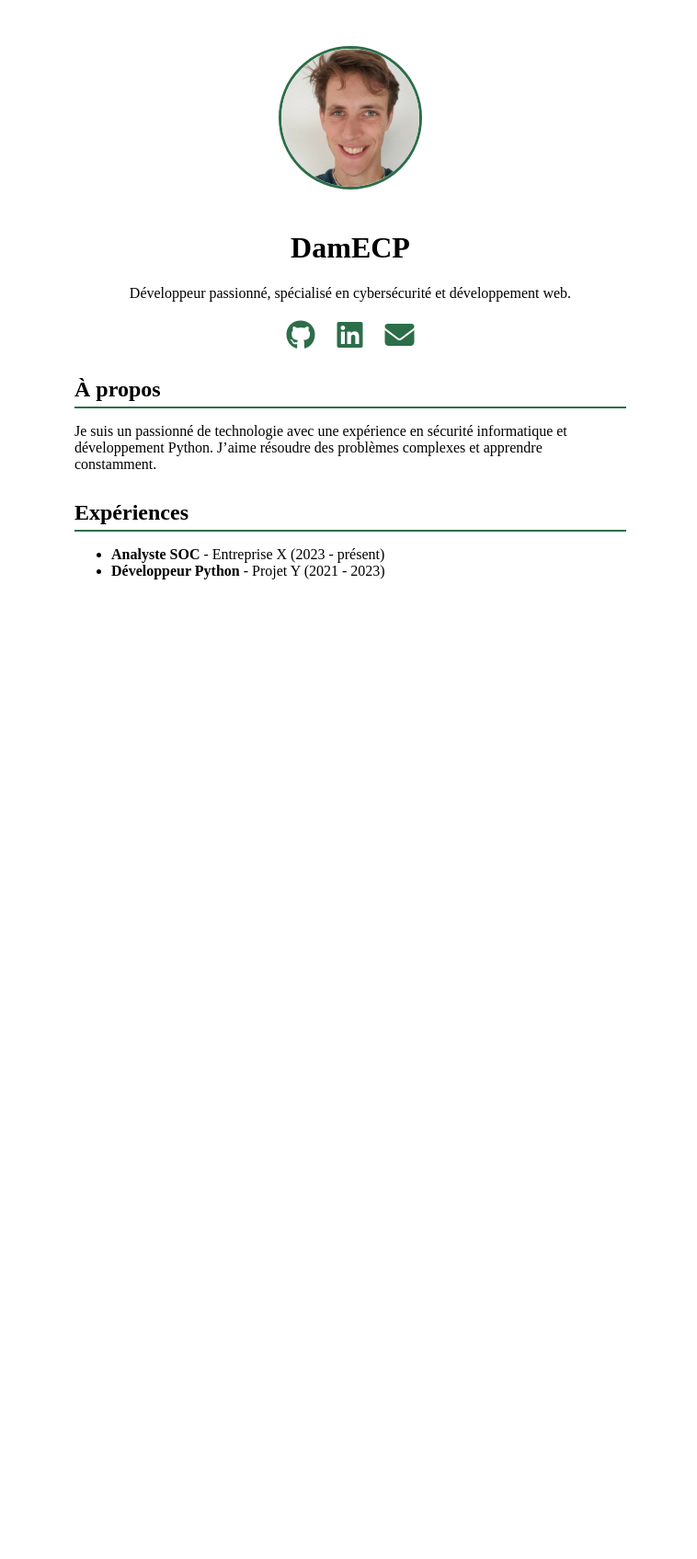
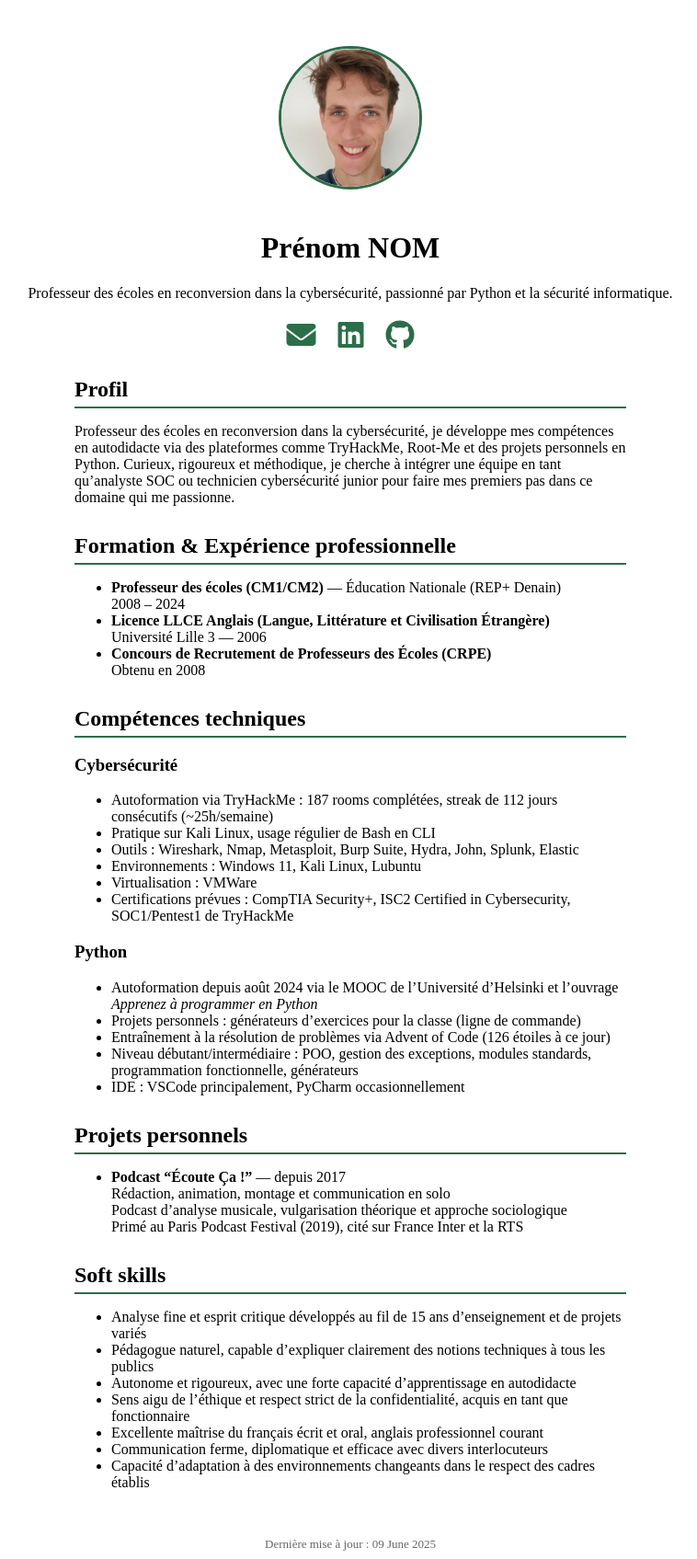
Before and after one commit to DamECP/damECP.github.io, a Jekyll site: the page built from index.md, in a window 1280 px wide. Shown: the whole page at 92% size, without its empty margins (259-1017 px from the left). Built offline with Jekyll 4.4.1, drawn with Linux system fonts in a browser that asks for light colours; before the commit the page ends 900 px from its top, so only the background shows below that.

Commit message:
Update index.md

```diff
--- a/index.md
+++ b/index.md
@@ -1,34 +1,87 @@
 ---
 layout: default
+title: "Prénom NOM - Reconversion Cybersécurité & Python"
+description: "Professeur des écoles en reconversion dans la cybersécurité, passionné par Python et la sécurité informatique."
 ---
 
 <div class="profile">
-  <img src="/assets/images/portrait.jpg" alt="DamECP" class="profile-img" />
-  <h1>DamECP</h1>
-  <p>Développeur passionné, spécialisé en cybersécurité et développement web.</p>
+  <img src="/assets/images/portrait.jpg" alt="Prénom NOM" class="profile-img" />
+  <h1>Prénom NOM</h1>
+  <p>Professeur des écoles en reconversion dans la cybersécurité, passionné par Python et la sécurité informatique.</p>
 </div>
 
 <div class="social-links">
-  <a href="https://github.com/damecp" aria-label="GitHub" target="_blank" rel="noopener">
-    <i class="fab fa-github fa-2x"></i>
+  <a href="mailto:email@example.com" aria-label="Email" target="_blank" rel="noopener">
+    <i class="fas fa-envelope fa-2x"></i>
   </a>
-  <a href="https://linkedin.com/in/damecp" aria-label="LinkedIn" target="_blank" rel="noopener">
+  <a href="https://linkedin.com/in/tonprofil" aria-label="LinkedIn" target="_blank" rel="noopener">
     <i class="fab fa-linkedin fa-2x"></i>
   </a>
-  <a href="mailto:ton.email@example.com" aria-label="Email" target="_blank" rel="noopener">
-    <i class="fas fa-envelope fa-2x"></i>
+  <a href="https://github.com/tonprofil" aria-label="GitHub" target="_blank" rel="noopener">
+    <i class="fab fa-github fa-2x"></i>
   </a>
 </div>
 
 <section>
-  <h2>À propos</h2>
-  <p>Je suis un passionné de technologie avec une expérience en sécurité informatique et développement Python. J’aime résoudre des problèmes complexes et apprendre constamment.</p>
+  <h2>Profil</h2>
+  <p>Professeur des écoles en reconversion dans la cybersécurité, je développe mes compétences en autodidacte via des plateformes comme TryHackMe, Root-Me et des projets personnels en Python. Curieux, rigoureux et méthodique, je cherche à intégrer une équipe en tant qu’analyste SOC ou technicien cybersécurité junior pour faire mes premiers pas dans ce domaine qui me passionne.</p>
 </section>
 
 <section>
-  <h2>Expériences</h2>
+  <h2>Formation &amp; Expérience professionnelle</h2>
   <ul>
-    <li><strong>Analyste SOC</strong> - Entreprise X (2023 - présent)</li>
-    <li><strong>Développeur Python</strong> - Projet Y (2021 - 2023)</li>
+    <li><strong>Professeur des écoles (CM1/CM2)</strong> — Éducation Nationale (REP+ Denain)<br>2008 – 2024</li>
+    <li><strong>Licence LLCE Anglais (Langue, Littérature et Civilisation Étrangère)</strong><br>Université Lille 3 — 2006</li>
+    <li><strong>Concours de Recrutement de Professeurs des Écoles (CRPE)</strong><br>Obtenu en 2008</li>
   </ul>
 </section>
+
+<section>
+  <h2>Compétences techniques</h2>
+
+  <h3>Cybersécurité</h3>
+  <ul>
+    <li>Autoformation via TryHackMe : 187 rooms complétées, streak de 112 jours consécutifs (~25h/semaine)</li>
+    <li>Pratique sur Kali Linux, usage régulier de Bash en CLI</li>
+    <li>Outils : Wireshark, Nmap, Metasploit, Burp Suite, Hydra, John, Splunk, Elastic</li>
+    <li>Environnements : Windows 11, Kali Linux, Lubuntu</li>
+    <li>Virtualisation : VMWare</li>
+    <li>Certifications prévues : CompTIA Security+, ISC2 Certified in Cybersecurity, SOC1/Pentest1 de TryHackMe</li>
+  </ul>
+
+  <h3>Python</h3>
+  <ul>
+    <li>Autoformation depuis août 2024 via le MOOC de l’Université d’Helsinki et l’ouvrage <em>Apprenez à programmer en Python</em></li>
+    <li>Projets personnels : générateurs d’exercices pour la classe (ligne de commande)</li>
+    <li>Entraînement à la résolution de problèmes via Advent of Code (126 étoiles à ce jour)</li>
+    <li>Niveau débutant/intermédiaire : POO, gestion des exceptions, modules standards, programmation fonctionnelle, générateurs</li>
+    <li>IDE : VSCode principalement, PyCharm occasionnellement</li>
+  </ul>
+</section>
+
+<section>
+  <h2>Projets personnels</h2>
+  <ul>
+    <li><strong>Podcast “Écoute Ça !”</strong> — depuis 2017<br>
+    Rédaction, animation, montage et communication en solo<br>
+    Podcast d’analyse musicale, vulgarisation théorique et approche sociologique<br>
+    Primé au Paris Podcast Festival (2019), cité sur France Inter et la RTS</li>
+  </ul>
+</section>
+
+<section>
+  <h2>Soft skills</h2>
+  <ul>
+    <li>Analyse fine et esprit critique développés au fil de 15 ans d’enseignement et de projets variés</li>
+    <li>Pédagogue naturel, capable d’expliquer clairement des notions techniques à tous les publics</li>
+    <li>Autonome et rigoureux, avec une forte capacité d’apprentissage en autodidacte</li>
+    <li>Sens aigu de l’éthique et respect strict de la confidentialité, acquis en tant que fonctionnaire</li>
+    <li>Excellente maîtrise du français écrit et oral, anglais professionnel courant</li>
+    <li>Communication ferme, diplomatique et efficace avec divers interlocuteurs</li>
+    <li>Capacité d’adaptation à des environnements changeants dans le respect des cadres établis</li>
+  </ul>
+</section>
+
+<footer style="text-align:center; margin-top: 50px; font-size: small; color: #666;">
+  Dernière mise à jour : {{ site.time | date: "%d %B %Y" }}
+</footer>
```
